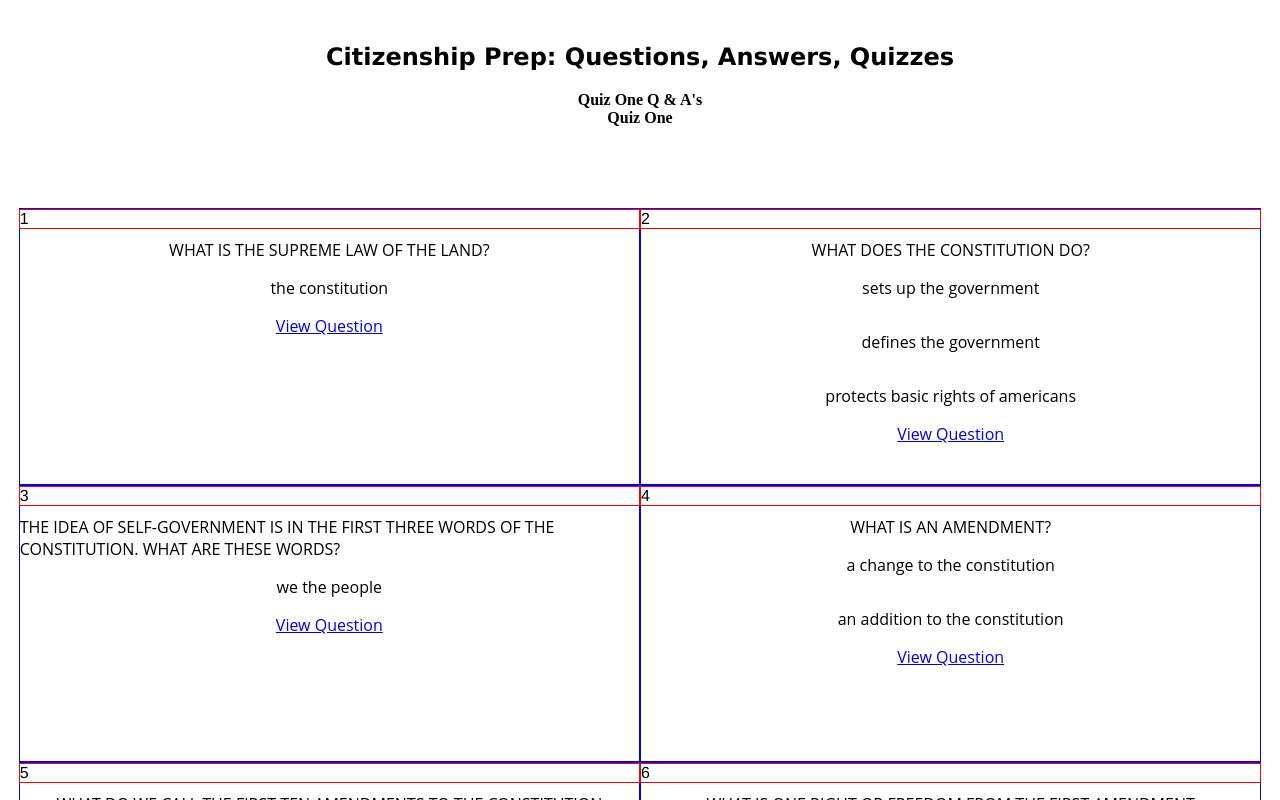
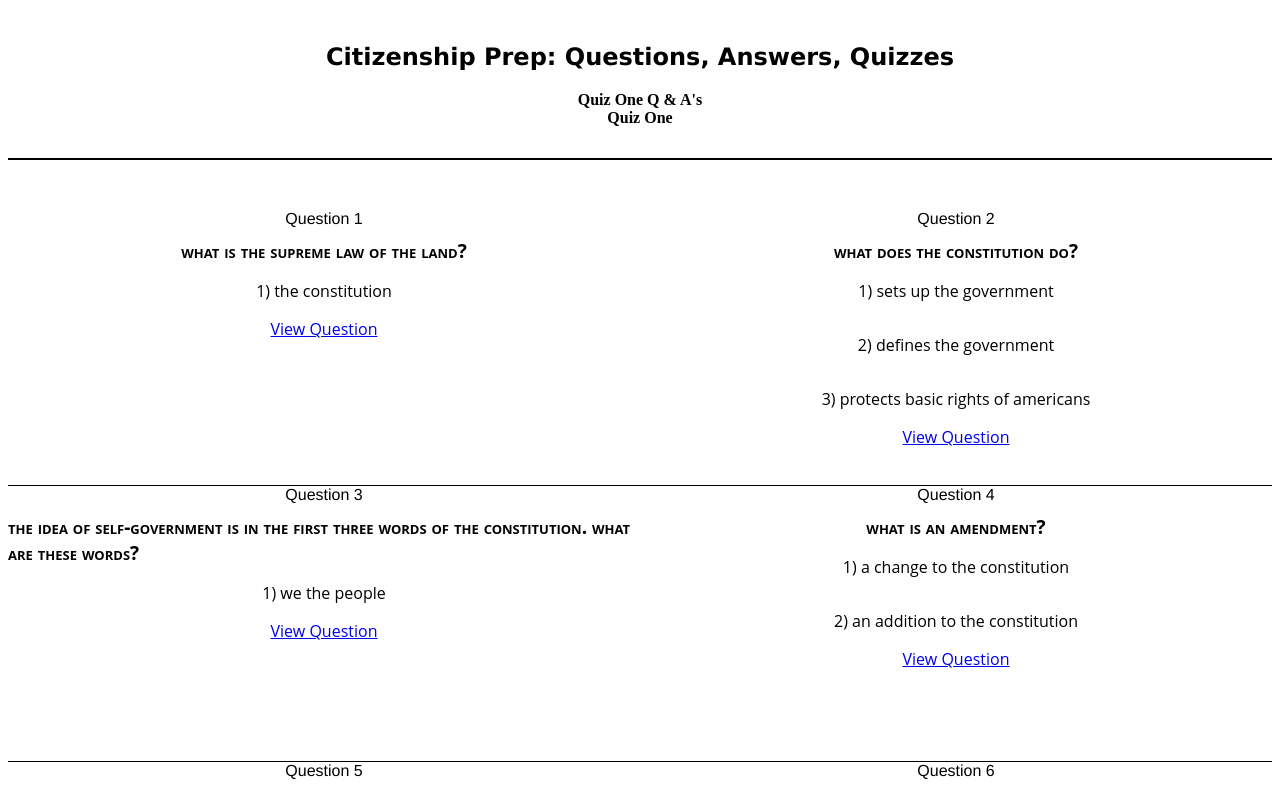
Before and after one commit to mmaustin/citizenship-questions-answers, a React (Create React App) app in the folder citizenship-frontend/: page / in a window 1280 px wide. Shown: the top 800 px of the page. Built offline with nearby package versions, Linux system fonts and the light colour scheme.

Commit message:
adjusted question font size, added panel border, added index number to answers

```diff
--- a/citizenship-frontend/src/features/questions/QuestionsList.js
+++ b/citizenship-frontend/src/features/questions/QuestionsList.js
@@ -7,11 +7,11 @@ export const QuestionsList = () => {
 
     const questionsAnswers = questions.map((question, idx) => (
         <article className="question-excerpt" key={question.id}>
-            <p className='question-number'>{idx + 1}</p>
+            <p className='question-number'>Question {idx + 1}</p>
             <p className='question'>{question.question}</p>
             {question.answer.map((a, index) => (
                 <div className='answers' key={index}>
-                    <p>{a.ans}</p>
+                    <p>{index +1}) {a.ans}</p>
                 </div>
 
             ))}
--- a/citizenship-frontend/src/features/questions/questions.js
+++ b/citizenship-frontend/src/features/questions/questions.js
@@ -2,7 +2,7 @@ import { nanoid } from '@reduxjs/toolkit'
 
 export const questions = [{id: nanoid(), question: 'what is the supreme law of the land?', answer: [{ans: 'the constitution'}]},
 {id: nanoid(), question: 'what does the constitution do?', answer: [{ans: 'sets up the government'}, {ans: 'defines the government'},
-{ans: 'protects basic rights of americans'}]}, {id: nanoid(), question: 'the idea of self-government is in the first three words of the constitution. What are these words?',
+{ans: 'protects basic rights of americans'}]}, {id: nanoid(), question: 'the idea of self-government is in the first three words of the constitution. what are these words?',
 answer: [{ans: 'we the people'}]}, {id: nanoid(), question: 'what is an amendment?', answer: [{ans: 'a change to the constitution'},
 {ans: 'an addition to the constitution'}]}, {id: nanoid(), question: 'what do we call the first ten amendments to the constitution',
 answer: [{ans: 'the bill of rights'}]}, {id: nanoid(), question: 'what is one right or freedom from the first amendment', answer: [{ans: 'speech'},
--- a/citizenship-frontend/src/index.css
+++ b/citizenship-frontend/src/index.css
@@ -15,6 +15,7 @@ body {
 }
 
 nav {
+    border-bottom: 2px solid black;
     width: 100%;
     margin-bottom: 50px;
     height: 150px;
@@ -68,9 +69,9 @@ h2 {
 }
 
 .question-excerpt {
-    border: 1px solid blue;
+    border-bottom: 1px solid black;
     margin: 0;
-    width: 49%;
+    width: 50%;
     height: 275px;
     display: flex;
     justify-content: flex-start;
@@ -88,14 +89,14 @@ h2 {
 }
 
 .question-number {
-    border: 1px solid red;
-    justify-content: flex-start;
     font-family: 'Franklin Gothic Medium', 'Arial Narrow', Arial, sans-serif;
     margin-bottom: 10px;
 }
 
 .question {
-    text-transform: uppercase;
+    font-variant: small-caps;
+    font-weight: bold;
+    font-size: 19px;
     display: flex;
     justify-content: center;
     align-items: center;
```
